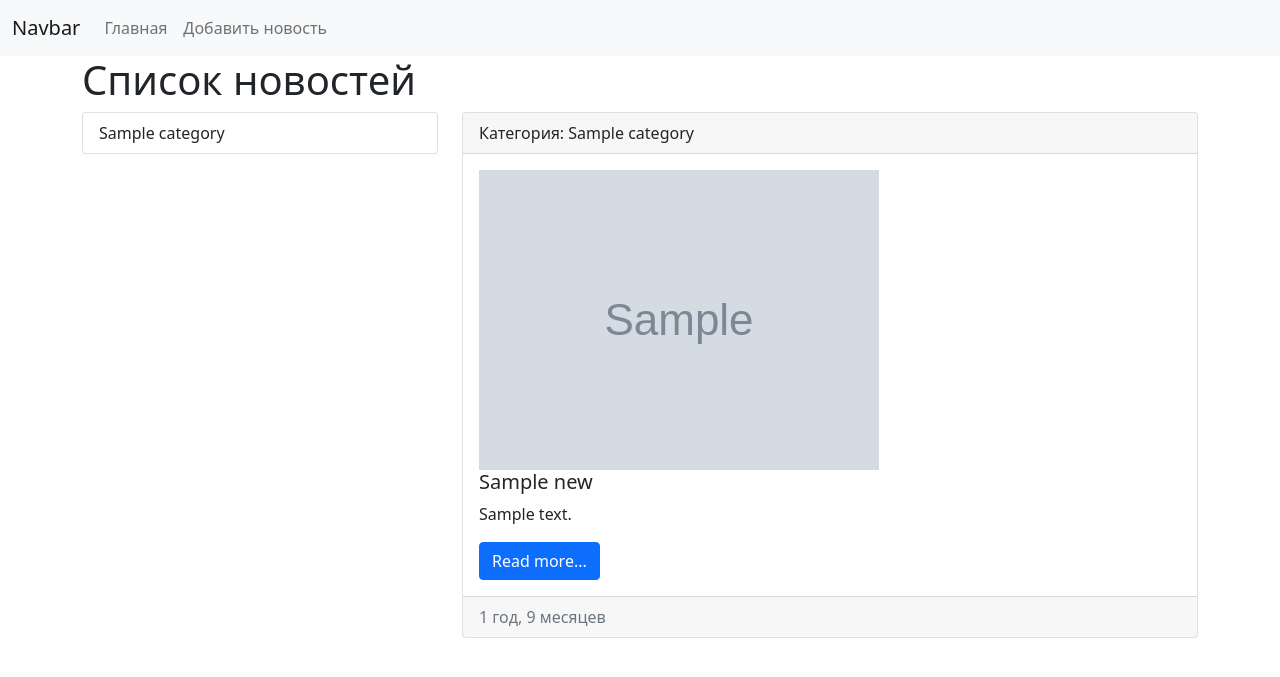
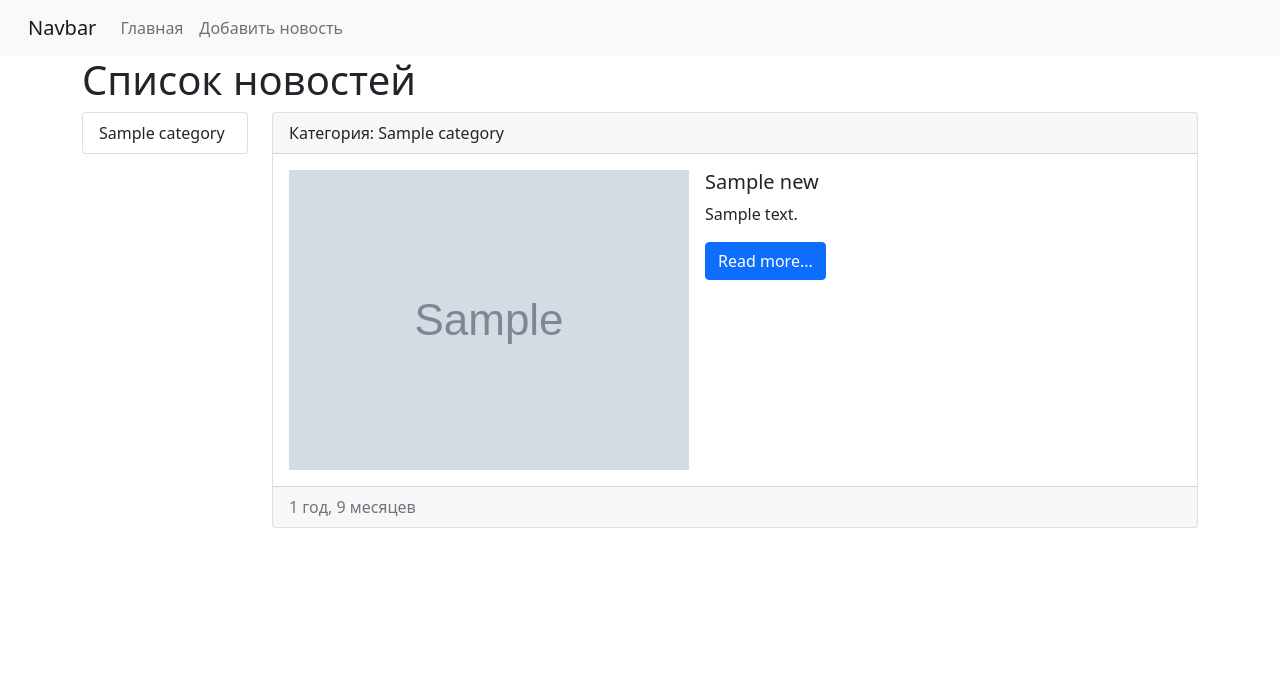
Before and after one commit to DmitrySHC/News_Blog, a Django app: page /news/ in a window 1280 px wide. Shown: the top 677 px of the page. Run offline with Django 3.2, Linux system fonts and the light colour scheme; tables that the repository leaves empty hold one stand-in row (values such as "Sample post"); grey boxes marked "Sample" are stand-in pictures; some libraries are stand-ins or nearby versions.

Commit message:
add ref (representation of ref) on categories into block "list-group". also some fixes

```diff
--- a/news/templates/news/index.html
+++ b/news/templates/news/index.html
@@ -7,7 +7,7 @@
 
 
   <!-- Bootstrap CSS -->
-<!--  <link rel="stylesheet" href="https://stackpath.bootstrapcdn.com/bootstrap/4.4.1/css/bootstrap.min.css" integrity="sha384-Vkoo8x4CGsO3+Hhxv8T/Q5PaXtkKtu6ug5TOeNV6gBiFeWPGFN9MuhOf23Q9Ifjh" crossorigin="anonymous">-->
+  <link rel="stylesheet" href="https://stackpath.bootstrapcdn.com/bootstrap/4.4.1/css/bootstrap.min.css" integrity="sha384-Vkoo8x4CGsO3+Hhxv8T/Q5PaXtkKtu6ug5TOeNV6gBiFeWPGFN9MuhOf23Q9Ifjh" crossorigin="anonymous">
   <link href="https://cdn.jsdelivr.net/npm/bootstrap@5.1.1/dist/css/bootstrap.min.css" rel="stylesheet" integrity="sha384-F3w7mX95PdgyTmZZMECAngseQB83DfGTowi0iMjiWaeVhAn4FJkqJByhZMI3AhiU" crossorigin="anonymous">
 
   <title>{{title}}</title>
@@ -35,14 +35,14 @@
 <div class="container mb-3">
   <h1>{{ title }}</h1>
   <div class="row">
-    <div class="col-md-4">
+    <div class="col-md-2">
       <div class="list-group">
         {% for item in categories %}
-        <a href="#" class="list-group-item list-group-item-action">{{item.title}}</a>
+        <a href="/news/category/{{item.pk}}" class="list-group-item list-group-item-action">{{item.title}}</a>
         {%endfor%}
       </div>
     </div>
-    <div class="col-md-8">
+    <div class="col-md-10">
       {% for item in news %}
       <div class="card mb-3">
         <div class="card-header">
```
